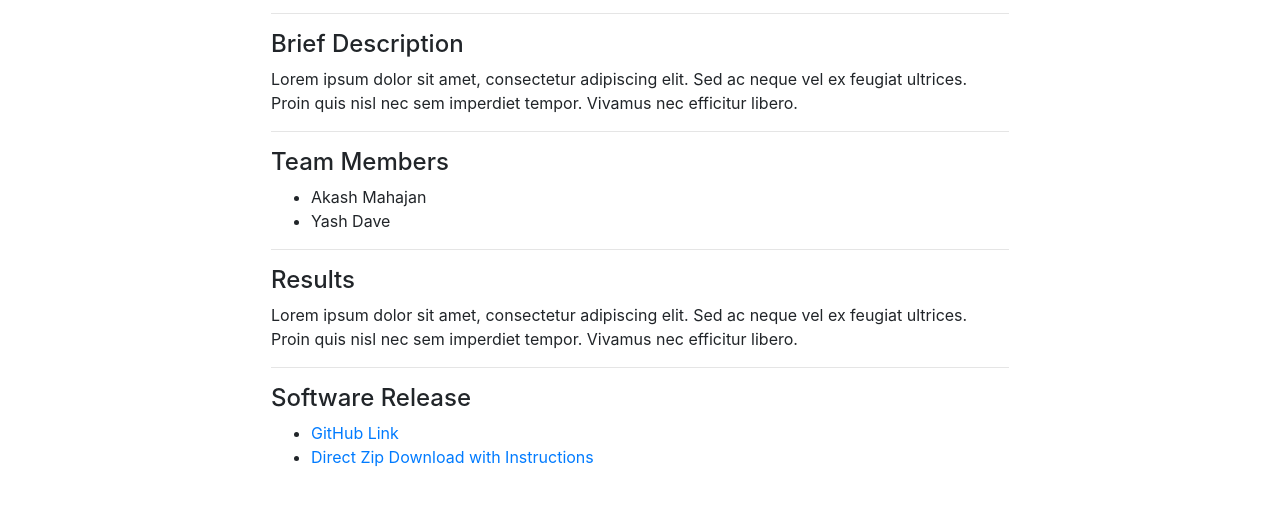
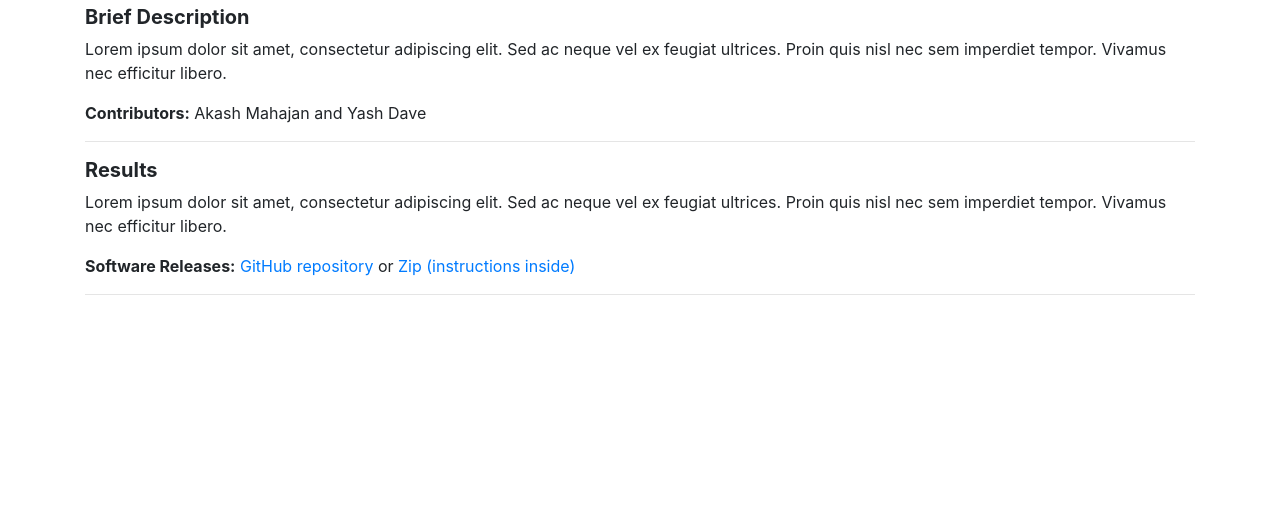
Before and after one commit to punarvas/portfolio, a plain HTML site: page pages/vehicle_detection_rcnn.html in a window 1280 px wide. Shown: the part 61-566 px from the top of the page. Drawn offline with nearby package versions, Linux system fonts and the light colour scheme.

Commit message:
Change format

```diff
--- a/pages/vehicle_detection_rcnn.html
+++ b/pages/vehicle_detection_rcnn.html
@@ -8,13 +8,13 @@
     <link rel="stylesheet" href="https://stackpath.bootstrapcdn.com/bootstrap/4.5.2/css/bootstrap.min.css">
     <style>
         body {
-            margin-left: 20%;
-            margin-right: 20%;
+            margin-left: 5%;
+            margin-right: 5%;
             margin-top: 20px;
         }
 
-        h2 {
-            font-size: 1.5em;
+        h5 {
+            font-weight: bold;
         }
 
         h1 {
@@ -28,44 +28,27 @@
     <div class="row">
         <div class="col-md-12 text-center">
             <h1>Vehicle Detection using R-CNN</h1>
-            <hr>
         </div>
     </div>
 
     <div class="row">
         <div class="col-md-12">
-            <h2>Brief Description</h2>
+            <h5>Brief Description</h5>
             <p>Lorem ipsum dolor sit amet, consectetur adipiscing elit. Sed ac neque vel ex feugiat ultrices. Proin quis nisl nec sem imperdiet tempor. Vivamus nec efficitur libero.</p>
-            <hr>
+            <p><b>Contributors:</b> Akash Mahajan and Yash Dave</p>
+            <hr />
         </div>
     </div>
 
     <div class="row">
         <div class="col-md-12">
-            <h2>Team Members</h2>
-            <ul>
-                <li>Akash Mahajan</li>
-                <li>Yash Dave</li>
-            </ul>
+            <h5>Results</h5>
+            <p>Lorem ipsum dolor sit amet, consectetur adipiscing elit. Sed ac neque vel ex feugiat ultrices. Proin quis nisl nec sem imperdiet tempor. Vivamus nec efficitur libero.</p>
+            <p><b>Software Releases:</b>
+            <a href="https://github.com/punarvas/vehicle-detection">GitHub repository</a> or
+            <a href="#" download>Zip (instructions inside)</a>
+        </p>
             <hr>
-        </div>
-    </div>
-
-    <div class="row">
-        <div class="col-md-12">
-            <h2>Results</h2>
-            <p>Lorem ipsum dolor sit amet, consectetur adipiscing elit. Sed ac neque vel ex feugiat ultrices. Proin quis nisl nec sem imperdiet tempor. Vivamus nec efficitur libero.</p>
-            <hr>
-        </div>
-    </div>
-
-    <div class="row">
-        <div class="col-md-12">
-            <h2>Software Release</h2>
-            <ul>
-                <li><a href="https://github.com/punarvas/vehicle-detection">GitHub Link</a></li>
-                <li><a href="https://example.com/direct-download" download>Direct Zip Download with Instructions</a></li>
-            </ul>
         </div>
     </div>
 </div>
```
